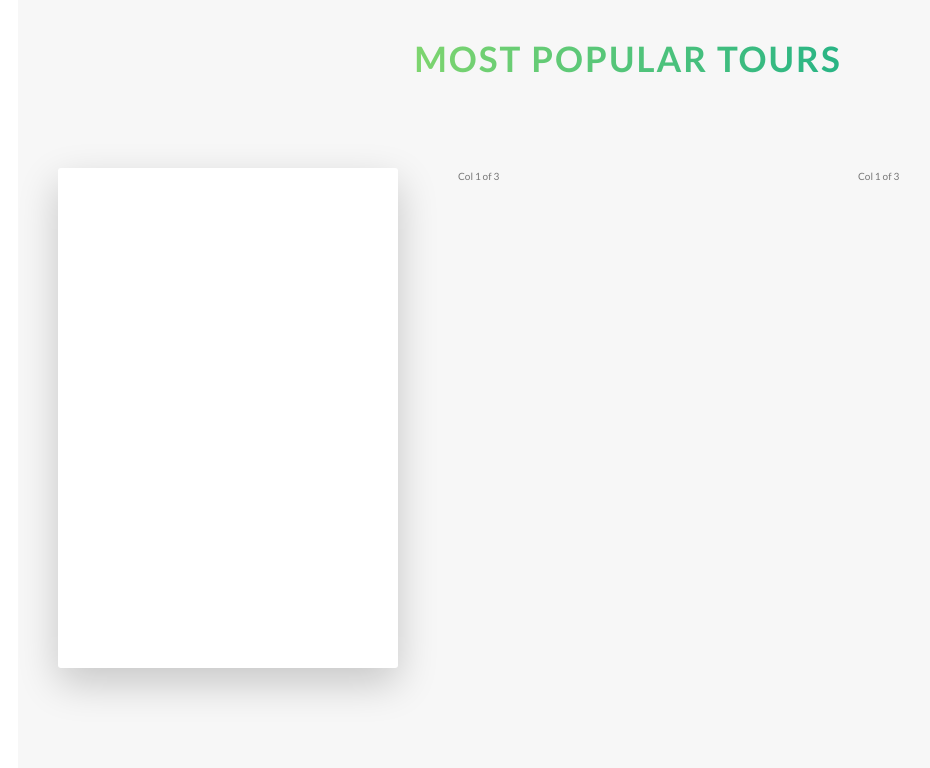
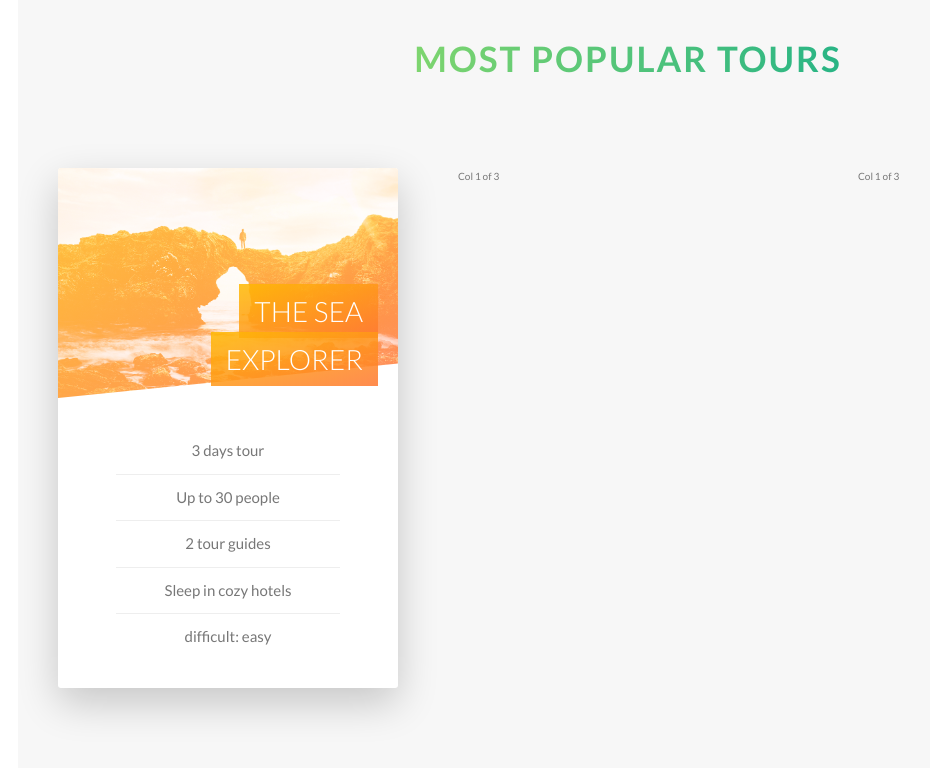
Before and after one commit to joseantoniobg/natours, a website: page index.html in a window 1280 px wide. Shown: the part 2326-3094 px from the top of the page, without its empty margins (12-942 px from the left). Drawn offline with Linux system fonts and the light colour scheme.

Commit message:
feat: ended up the front card layout in tours section

```diff
--- a/index.html
+++ b/index.html
@@ -1,5 +1,6 @@
 <!DOCTYPE html>
 <html lang="en">
+
 <head>
     <meta charset="UTF-8">
     <meta name="viewport" content="width=device-width, initial-scale=1.0">
@@ -11,10 +12,11 @@
 
     <title>Natours | Exciting tours for adventurous people</title>
 </head>
+
 <body>
     <header class="header">
         <div class="header__logo-box">
-                <img src='img/logo-white.png' alt='logo' class="header__logo"/>
+            <img src='img/logo-white.png' alt='logo' class="header__logo" />
         </div>
         <div class="header__text-box">
             <h1 class="heading-primary">
@@ -37,13 +39,17 @@
                         You're going to fall in love with nature
                     </h3>
                     <p class="paragraph">
-                            Lorem ipsum dolor sit amet consectetur, adipisicing elit. Aliquid at asperiores quas saepe eum assumenda, natus magnam quidem consectetur. Quod non vitae, ut ipsam iste dolor delectus modi! Voluptatibus, dolore!
+                        Lorem ipsum dolor sit amet consectetur, adipisicing elit. Aliquid at asperiores quas saepe eum
+                        assumenda, natus magnam quidem consectetur. Quod non vitae, ut ipsam iste dolor delectus modi!
+                        Voluptatibus, dolore!
                     </p>
                     <h3 class="heading-tertiary u-margin-bottom-small">
                         Live adventures like you never have before
                     </h3>
                     <p class="paragraph">
-                            Lorem ipsum dolor sit, amet consectetur adipisicing elit. Deleniti neque, recusandae eaque repudiandae ad rem exercitationem mollitia cumque dignissimos error. Necessitatibus ab excepturi voluptatum similique illum quaerat quo eum error.
+                        Lorem ipsum dolor sit, amet consectetur adipisicing elit. Deleniti neque, recusandae eaque
+                        repudiandae ad rem exercitationem mollitia cumque dignissimos error. Necessitatibus ab excepturi
+                        voluptatum similique illum quaerat quo eum error.
                     </p>
                     <a href="#" class="btn-text">Learn more &rarr;</a>
                 </div>
@@ -64,7 +70,8 @@
                         <i class="feature-box__icon icon-basic-world"></i>
                         <h3 class="heading-tertiary u-margin-bottom-small">Explore the world</h3>
                         <p class="feature-box__text">
-                                Lorem ipsum dolor sit amet consectetur adipisicing elit. Soluta blanditiis voluptatibus repudiandae!
+                            Lorem ipsum dolor sit amet consectetur adipisicing elit. Soluta blanditiis voluptatibus
+                            repudiandae!
                         </p>
                     </div>
                 </div>
@@ -73,7 +80,8 @@
                         <i class="feature-box__icon icon-basic-compass"></i>
                         <h3 class="heading-tertiary u-margin-bottom-small">Explore the world</h3>
                         <p class="feature-box__text">
-                                Lorem ipsum dolor sit amet consectetur adipisicing elit. Soluta blanditiis voluptatibus repudiandae!
+                            Lorem ipsum dolor sit amet consectetur adipisicing elit. Soluta blanditiis voluptatibus
+                            repudiandae!
                         </p>
                     </div>
                 </div>
@@ -82,7 +90,8 @@
                         <i class="feature-box__icon icon-basic-map"></i>
                         <h3 class="heading-tertiary u-margin-bottom-small">Meet Nature</h3>
                         <p class="feature-box__text">
-                                Lorem ipsum dolor sit amet consectetur adipisicing elit. Soluta blanditiis voluptatibus repudiandae!
+                            Lorem ipsum dolor sit amet consectetur adipisicing elit. Soluta blanditiis voluptatibus
+                            repudiandae!
                         </p>
                     </div>
                 </div>
@@ -91,7 +100,8 @@
                         <i class="feature-box__icon icon-basic-heart"></i>
                         <h3 class="heading-tertiary u-margin-bottom-small">Live a healthier life</h3>
                         <p class="feature-box__text">
-                                Lorem ipsum dolor sit amet consectetur adipisicing elit. Soluta blanditiis voluptatibus repudiandae!
+                            Lorem ipsum dolor sit amet consectetur adipisicing elit. Soluta blanditiis voluptatibus
+                            repudiandae!
                         </p>
                     </div>
                 </div>
@@ -107,7 +117,21 @@
                 <div class="col-1-of-3">
                     <div class="card">
                         <div class="card__side card__side--front">
-                                FRONT
+                            <div class="card__picture card__picture--1">
+                                &nbsp;
+                            </div>
+                            <h4 class="card__heading">
+                                <span class="card__heading-span card__heading-span--1">The sea Explorer</span>
+                            </h4>
+                            <div class="card__details">
+                                <ul>
+                                    <li>3 days tour</li>
+                                    <li>Up to 30 people</li>
+                                    <li>2 tour guides</li>
+                                    <li>Sleep in cozy hotels</li>
+                                    <li>difficult: easy</li>
+                                </ul>
+                            </div>
                         </div>
                         <div class="card__side card__side--back card__side--back-1">
                             BACK
@@ -186,4 +210,5 @@
             </div>
         </div>
     </section> -->
+
 </html>
--- a/sass/abstracts/_variables.scss
+++ b/sass/abstracts/_variables.scss
@@ -9,6 +9,7 @@ $color-tertiary-light: #2998ff;
 $color-tertiary-dark: #5643fa;
 
 $color-gray-light-1: #f7f7f7;
+$color-gray-light-2: #eee;
 
 $color-gray-dark: #777;
 $color-white: #fff;
--- a/sass/components/_card.scss
+++ b/sass/components/_card.scss
@@ -1,20 +1,22 @@
 .card {
+
+  // FUNCTIONALITY
   perspective: 150rem;
   -moz-perspective: 150rem;
   position: relative;
-  height: 50rem;
+  height: 52rem;
 
   &__side {
-    color: $color-white;
     font-size: 2rem;
     width: 100%;
-    height: 50rem;
-    transition: all 0.8s ease;
+    height: 52rem;
+    transition: all .8s ease;
     position: absolute;
     top: 0;
     left: 0;
     backface-visibility: hidden;
     border-radius: 3px;
+    overflow: hidden;
     box-shadow: 0 1.5rem 4rem rgba($color-black, 0.2);
 
     &--front {
@@ -39,4 +41,68 @@
   &:hover &__side--back {
     transform: rotateY(0);
   }
+
+  // FRONT SIZE STYLING
+  &__picture {
+    background-size: cover;
+    height: 23rem;
+    background-blend-mode: screen;
+    clip-path: polygon(0 0, 100% 0, 100% 85%, 0 100%);
+    -webkit-clip-path: polygon(0 0, 100% 0, 100% 85%, 0 100%);
+
+    &--1 {
+      background-image: linear-gradient(
+          to right bottom,
+          $color-secondary-light,
+          $color-secondary-dark
+        ), url(../img/nat-5.jpg);
+    }
+    &--2 {
+      background-image: url(../img/nat-5.png);
+    }
+    &--3 {
+      background-image: url(../img/nat-5.png);
+    }
+  }
+
+  &__heading {
+    font-size: 2.8rem;
+    font-weight: 300;
+    text-transform: uppercase;
+    text-align: right;
+    color: $color-white;
+    position: absolute;
+    z-index: 10;
+    top: 12rem;
+    right: 2rem;
+    width: 60%;
+  }
+
+  &__heading-span {
+    padding: 1rem 1.5rem;
+    box-decoration-break: clone;
+    -webkit-box-decoration-break: clone;
+
+    &--1 {
+      background-image: linear-gradient(to right bottom, rgba($color-secondary-light, .85), rgba($color-secondary-dark, .85));
+    }
+  }
+
+  &__details {
+    padding: 3rem;
+    ul {
+      list-style: none;
+      width: 80%;
+      margin: 0 auto;
+      li {
+        text-align: center;
+        font-size: 1.5rem;
+        padding: 1rem;
+
+        &:not(:last-child) {
+          border-bottom: 1px solid $color-gray-light-2;
+        }
+      }
+    }
+  }
 }
```
Also changed, not shown: css/style.css, 1 other file. Lines whose indentation alone changed are shown as unchanged.
